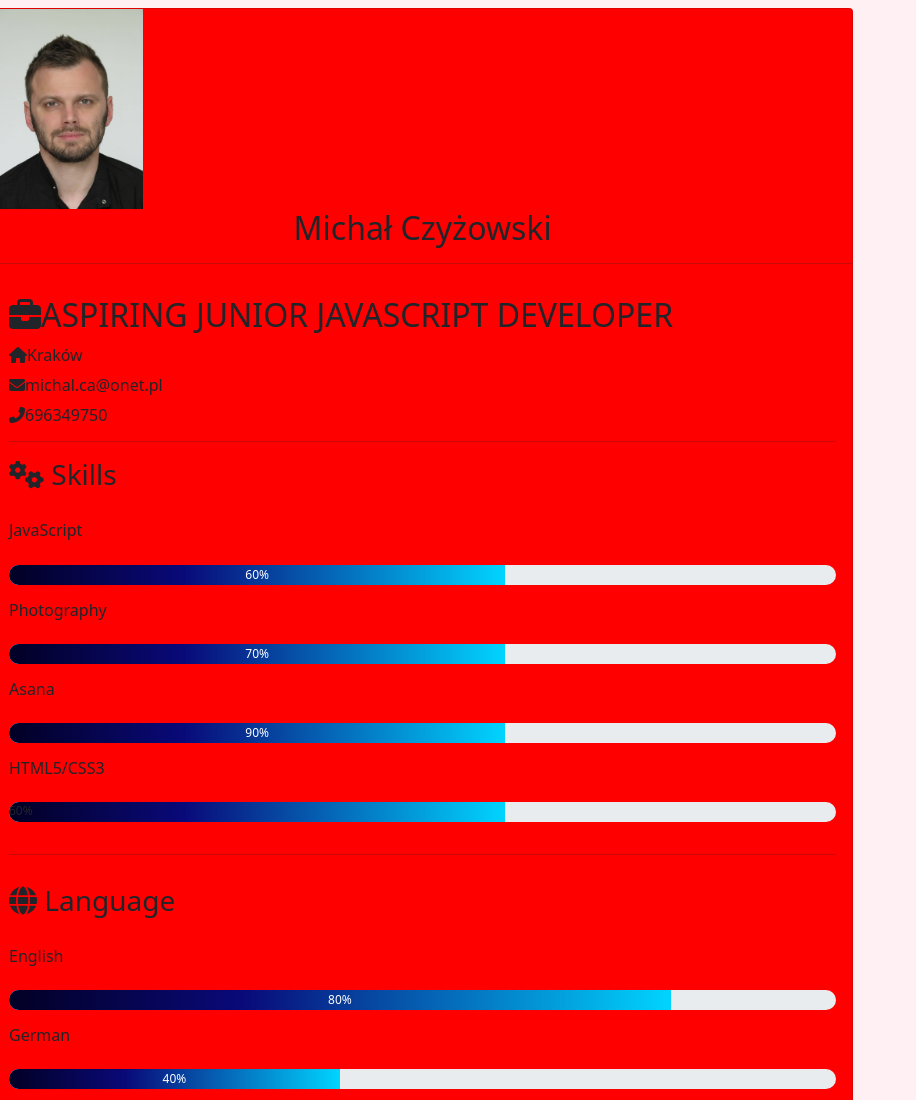
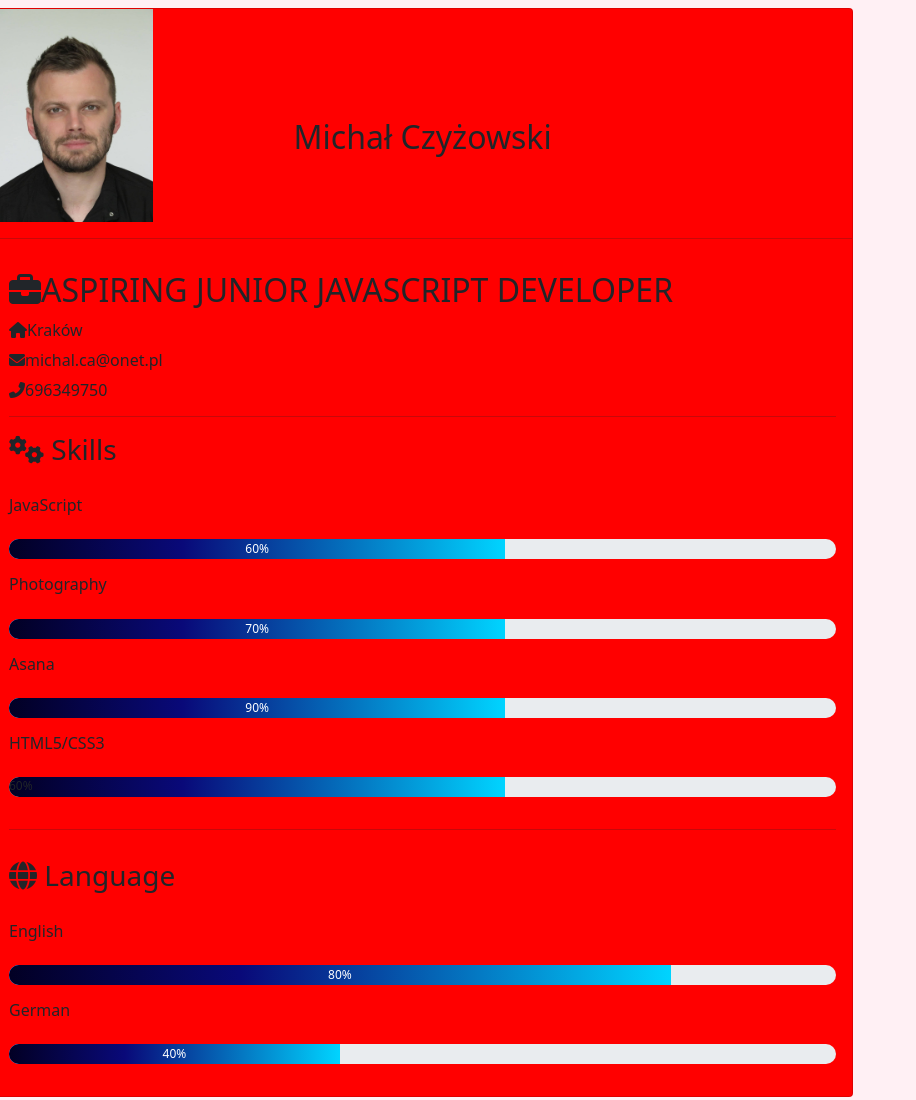
Before and after one commit to MC6621/CV, a plain HTML site: page my Cv/index.html in a window 1280 px wide. Shown: the top 1100 px of the page, without its empty margins (0-916 px from the left). Drawn offline with nearby package versions, Linux system fonts and the light colour scheme.

Commit message:
Update index.html

```diff
--- a/my Cv/index.html
+++ b/my Cv/index.html
@@ -31,21 +31,25 @@ background-color: rgb(255, 240, 244); ">
 
     <div class="Homepage   " style="margin-left: -28px;
     margin-right: -36px;">
-      <div class="row mx-2 my-2"       >
+      <div class="row mx-2 my-2"  style="margin-bottom:none
+      ;"      >
         <div class="col-lg-8 col-md-9 col-12">
           <div class="card  "   style="
           background-color: red;
       " >
             <div class="img ">
               <img class="m-auto  " src="132202554_428535498183202_2852646060604758272_n.jpg" width="40%" style="
-              width: 150px;   ">
+              width: 160px;   ">
             </div>
 
 
 
 
 
-            <h2 class="ml-2" id="body" style="margin:auto;">Michał Czyżowski </h2>
+            <h2 class="ml-2" id="body" style="margin:auto;"><div style="
+              margin: -6.5rem;
+          ">Michał Czyżowski</div>
+            </h2>
             <hr class="mt-n1">
             <div class="card-body mt-n3 element style">
 
```
